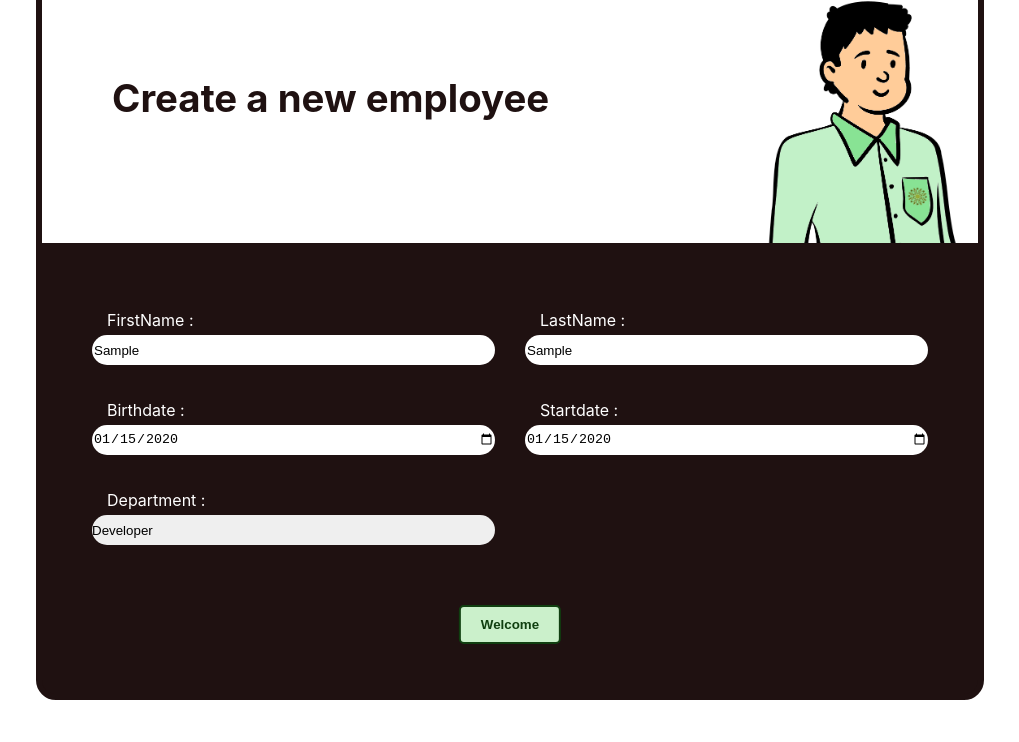
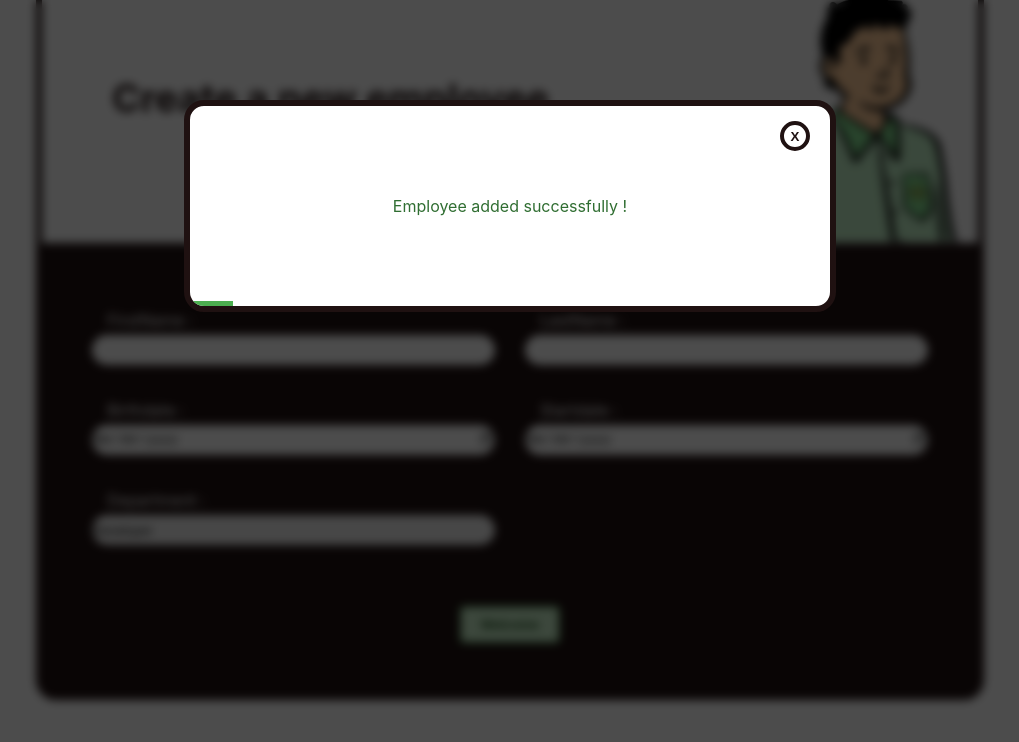
Before and after one commit to LauerJonathan/elearning, a React (Create React App) app in the folder learn/: page / in a window 1280 px wide. Both pictures are taken after typing "Sample", "Sample", "2020-01-15", "2020-01-15" into the empty fields and a click on the button "Welcome". Shown: the part 233-975 px from the top of the page, without its empty margins (130-1149 px from the left). Built offline with nearby package versions, Linux system fonts and the light colour scheme.

Commit message:
modal deployment

```diff
--- a/learn/src/App.js
+++ b/learn/src/App.js
@@ -11,7 +11,7 @@ function App() {
   return (
     <>
       {/*basename="/elearning/"*/}
-      <Routing>
+      <Routing basename="">
         <UserContextProvider>
           <Routes>
             <Route exact path="/" element={<Home />}></Route>
--- /dev/null
+++ b/learn/src/components/StatusModal/index.css
@@ -0,0 +1,101 @@
+.statusModal {
+  width: 100vw;
+  height: 100vh;
+  position: fixed;
+  top: 0;
+  left: 0;
+  background-color: rgba(0, 0, 0, 0.7);
+  z-index: 999;
+  backdrop-filter: blur(5px);
+  display: flex;
+  justify-content: center;
+  padding-top: 100px;
+}
+
+.statusModal .modal--content {
+  position: relative;
+  width: 50vw;
+  height: 200px;
+  background-color: white;
+  border-radius: 20px;
+  border: 6px solid var(--primary);
+  color: var(--primary);
+  overflow: hidden;
+  display: flex;
+  justify-content: center;
+  align-items: center;
+}
+
+.statusModal .crossClosing {
+  background-color: var(--primaryClear2);
+  width: 30px;
+  height: 30px;
+  border: 4px solid var(--primary);
+  color: var(--primary);
+  font-weight: bold;
+  border-radius: 15px;
+  position: absolute;
+  top: 15px;
+  right: 20px;
+  transition: 500ms;
+}
+
+.statusModal .crossClosing:hover {
+  transform: scale(1.1);
+  background-color: var(--primary);
+  color: white;
+  transition: 500ms;
+}
+
+/* Texte de la modal */
+.modal-text {
+  margin: 20px 0;
+  color: #306e32;
+}
+
+.modal-text.error {
+  color: red;
+}
+
+/* Barre de progression */
+.progress-bar {
+  position: absolute;
+  bottom: 0;
+  left: 0;
+  height: 5px;
+  background-color: #4caf50; /* Vert */
+  width: 100%;
+  box-sizing: border-box;
+  animation-name: progressBarAnimation;
+  animation-timing-function: linear;
+  animation-fill-mode: forwards;
+}
+
+.progress-bar.error {
+  background-color: red;
+}
+
+/* Animation de la barre */
+@keyframes progressBarAnimation {
+  from {
+    width: 100%;
+  }
+  to {
+    width: 0%;
+  }
+}
+
+@media only screen and (max-width: 700px) {
+  .statusModal {
+    padding-top: 50px;
+  }
+  .statusModal .modal--content {
+    width: 70%;
+  }
+}
+
+@media only screen and (max-width: 500px) {
+  .statusModal .modal--content {
+    width: 80%;
+  }
+}
--- /dev/null
+++ b/learn/src/components/StatusModal/index.jsx
@@ -0,0 +1,43 @@
+import React, { useEffect } from "react";
+import { useContext } from "react";
+import "./index.css";
+
+const StatusModal = ({ content, stateFct, autocloseduration = 3000 }) => {
+  useEffect(() => {
+    const timer = setTimeout(() => {
+      stateFct(false);
+    }, autocloseduration);
+    return () => clearTimeout(timer);
+  }, [stateFct, autocloseduration]);
+  return (
+    <section className="statusModal">
+      <div className="modal--content">
+        <button
+          className="crossClosing"
+          onClick={() => {
+            stateFct(false);
+          }}>
+          X
+        </button>
+        {/* Contenu principal */}
+        <div
+          className={`modal-text ${
+            content.code === 200 ? "success" : "error"
+          }`}>
+          {content.txt}
+        </div>
+
+        {/* Barre de progression */}
+        <div
+          className={`progress-bar ${
+            content.code === 200 ? "success" : "error"
+          }`}
+          style={{
+            animationDuration: `${autocloseduration}ms`, // Durée de l'animation
+          }}></div>
+      </div>
+    </section>
+  );
+};
+
+export default StatusModal;
--- a/learn/src/pages/Home/index.css
+++ b/learn/src/pages/Home/index.css
@@ -9,12 +9,12 @@ section.form {
 }
 
 .form--header {
+  position: relative;
   width: 50%;
   color: var(--primary);
   border: 6px solid var(--primary);
   border-radius: 20px 20px 0 0;
   padding: 20px;
-  overflow: hidden;
   display: flex;
   justify-content: space-between;
   align-items: center;
@@ -26,7 +26,7 @@ section.form {
 }
 
 .form--header img.drawnemployeeIMG {
-  transform: translateY(24px);
+  transform: translateY(20px);
   width: 200px;
   height: 250px;
   object-fit: contain;
@@ -116,22 +116,22 @@ form button {
   }
   .form--header {
     flex-direction: column-reverse;
+    padding-bottom: 46px;
   }
   .form--header h1 {
+    width: 100% !important;
     display: block;
-    position: relative;
-    top: 20px;
-    left: -25px;
-    width: calc(100% + 40px);
+    position: absolute;
+    bottom: -20px;
     background-color: var(--primary);
     color: white;
     padding: 10px 0;
-    z-index: 2x;
+    z-index: 10;
     text-align: center;
     font-size: 1.4em;
+    margin-left: 0;
   }
   .form--header img.drawnemployeeIMG {
-    transform: translateY(20px);
     width: 100px;
     height: 125px;
   }
--- a/learn/src/pages/Home/index.jsx
+++ b/learn/src/pages/Home/index.jsx
@@ -1,6 +1,7 @@
 import NavBar from "../../components/NavBar";
 import { useState, useContext } from "react";
 import UserContext from "../../context";
+import StatusModal from "../../components/StatusModal";
 
 /********** import media here ***********/
 import drawnEmployee from "../../assets/media/employee.webp";
@@ -19,6 +20,12 @@ const Home = () => {
   const [departmentIMG, setDepIMG] = useState(devIMG);
   const [birthdate, setBD] = useState("");
   const [startDate, setSD] = useState("");
+  const [status, setStatus] = useState({
+    code: null,
+    txt: "Employee added successfully !",
+  });
+  /****** StatusModal ******/
+  const [modalState, setModalState] = useState(false);
 
   const onChangeFN = (e) => {
     setFN(e.target.value);
@@ -60,10 +67,22 @@ const Home = () => {
       startDate: startDate,
     });
     setList(updtList);
+
+    setStatus({
+      code: 200,
+      txt: "Employee added successfully !",
+    });
+
+    setModalState(true);
+    setFN("");
+    setLN("");
+    setBD("");
+    setSD("");
   };
 
   return (
     <>
+      {modalState && <StatusModal content={status} stateFct={setModalState} />}
       <NavBar active="home" />
       <section className="form">
         <div className="form--header">
@@ -114,8 +133,8 @@ const Home = () => {
             <select name="department" onChange={onChangeDep} id="department">
               <option value="dev">Developer</option>
               <option value="seller">Seller</option>
-              <option value="teacher">Technician</option>
-              <option value="technician">Teacher</option>
+              <option value="technician">Technician</option>
+              <option value="teacher">Teacher</option>
             </select>
           </div>
           <button>Welcome</button>
```
